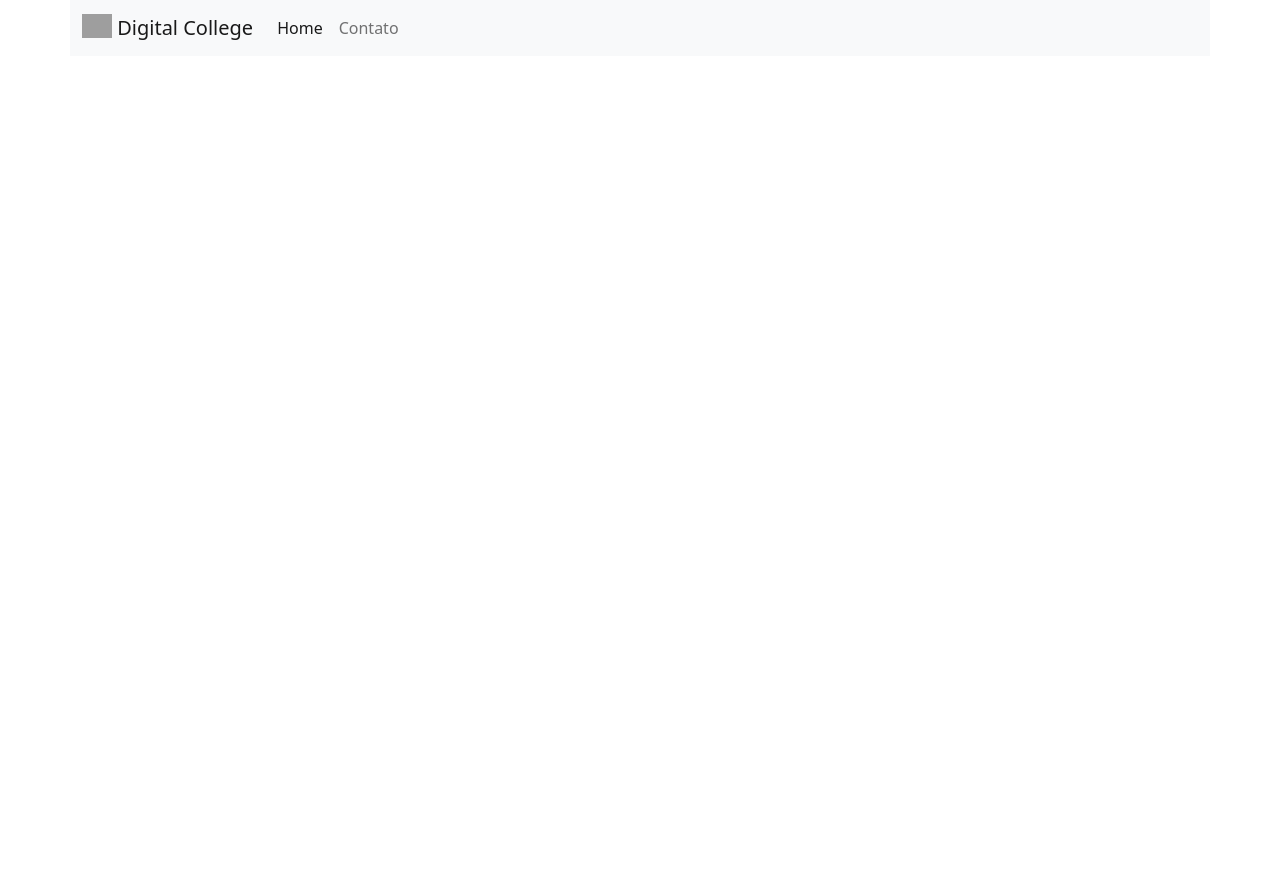
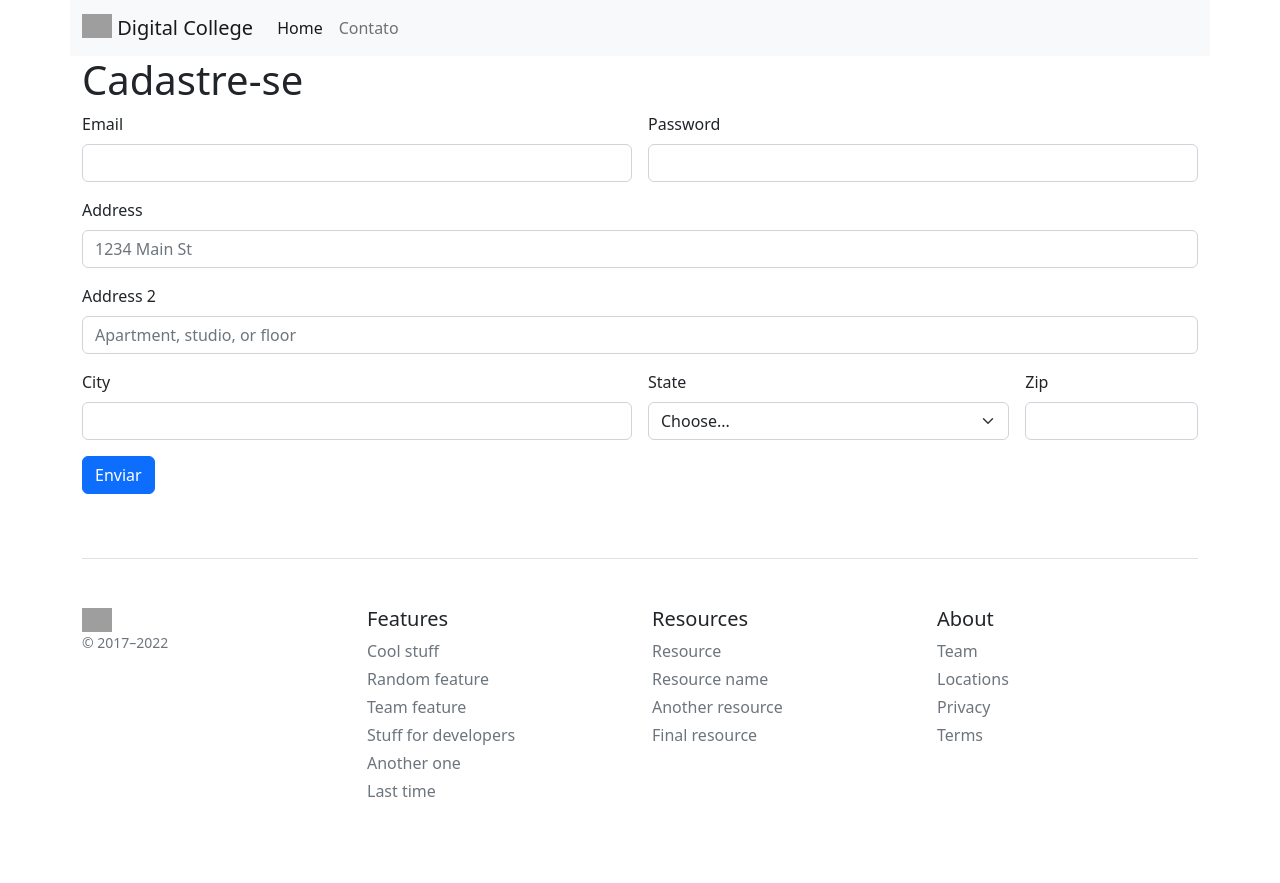
Before and after one commit to RafaelGadelhaSantiago/bootstrapsite, a plain HTML site: page contato.html in a window 1280 px wide. Before the commit the page ends 800 px from the top, so only its background shows below. Drawn offline with nearby package versions, Linux system fonts and the light colour scheme; grey boxes are pictures that could not be loaded.

Commit message:
Criação de Paginas

```diff
--- a/contato.html
+++ b/contato.html
@@ -1,21 +1,19 @@
-<!DOCTYPE html>
-<html lang="en">
+<!doctype html>
+<html lang="pt-br">
 
 <head>
-    <meta charset="UTF-8">
-    <meta http-equiv="X-UA-Compatible" content="IE=edge">
-    <meta name="viewport" content="width=device-width, initial-scale=1.0">
+    <meta charset="utf-8">
+    <meta name="viewport" content="width=device-width, initial-scale=1">
+    <title>Bootstrap demo</title>
     <link href="https://cdn.jsdelivr.net/npm/bootstrap@5.2.0-beta1/dist/css/bootstrap.min.css" rel="stylesheet"
         integrity="sha384-0evHe/X+R7YkIZDRvuzKMRqM+OrBnVFBL6DOitfPri4tjfHxaWutUpFmBp4vmVor" crossorigin="anonymous">
-    <title>Contact us</title>
 </head>
 
 <body>
     <!-- Inicio NAV -->
-
     <nav class="navbar navbar-expand-lg bg-light container">
         <div class="container-fluid">
-            <a class="navbar-brand" href="#">
+            <a class="navbar-brand" href="./index.html">
                 <img src="https://digitalcollege.com.br/curso/wp-content/uploads/2022/05/icone-d.png" alt="" width="30"
                     height="24" class="d-inline-block align-text-top">
                 Digital College</a>
@@ -34,9 +32,115 @@
                 </ul>
             </div>
         </div>
+    </nav>
 
-        <!-- Fim NAV -->
-    </nav>
+    <!-- Fim NAV -->
+
+    <!-- Inicio Form -->
+
+    <div class="container" sty>
+
+        <h1> Cadastre-se</h1>
+
+
+        <form class="row g-3">
+            <div class="col-md-6">
+                <label for="inputEmail4" class="form-label">Email</label>
+                <input type="email" class="form-control" id="inputEmail4">
+            </div>
+            <div class="col-md-6">
+                <label for="inputPassword4" class="form-label">Password</label>
+                <input type="password" class="form-control" id="inputPassword4">
+            </div>
+            <div class="col-12">
+                <label for="inputAddress" class="form-label">Address</label>
+                <input type="text" class="form-control" id="inputAddress" placeholder="1234 Main St">
+            </div>
+            <div class="col-12">
+                <label for="inputAddress2" class="form-label">Address 2</label>
+                <input type="text" class="form-control" id="inputAddress2" placeholder="Apartment, studio, or floor">
+            </div>
+            <div class="col-md-6">
+                <label for="inputCity" class="form-label">City</label>
+                <input type="text" class="form-control" id="inputCity">
+            </div>
+            <div class="col-md-4">
+                <label for="inputState" class="form-label">State</label>
+                <select id="inputState" class="form-select">
+                    <option selected>Choose...</option>
+                    <option>...</option>
+                </select>
+            </div>
+            <div class="col-md-2">
+                <label for="inputZip" class="form-label">Zip</label>
+                <input type="text" class="form-control" id="inputZip">
+            </div>
+
+            <div class="col-12">
+                <button type="submit" class="btn btn-primary">Enviar</button>
+            </div>
+        </form>
+    </div>
+    </div>
+
+    <!-- Fim Form -->
+
+    <!-- Inicio Pricing -->
+    <div class="container py-3">
+        <footer class="pt-4 my-md-5 pt-md-5 border-top">
+            <div class="row">
+                <div class="col-12 col-md">
+                    <img src="https://digitalcollege.com.br/curso/wp-content/uploads/2022/05/icone-d.png" alt=""
+                        width="30" height="24" class="d-inline-block align-text-top">
+                    <small class="d-block mb-3 text-muted">© 2017–2022</small>
+                </div>
+                <div class="col-6 col-md">
+                    <h5>Features</h5>
+                    <ul class="list-unstyled text-small">
+                        <li class="mb-1"><a class="link-secondary text-decoration-none" href="#">Cool stuff</a></li>
+                        <li class="mb-1"><a class="link-secondary text-decoration-none" href="#">Random feature</a>
+                        </li>
+                        <li class="mb-1"><a class="link-secondary text-decoration-none" href="#">Team feature</a>
+                        </li>
+                        <li class="mb-1"><a class="link-secondary text-decoration-none" href="#">Stuff for
+                                developers</a></li>
+                        <li class="mb-1"><a class="link-secondary text-decoration-none" href="#">Another one</a>
+                        </li>
+                        <li class="mb-1"><a class="link-secondary text-decoration-none" href="#">Last time</a></li>
+                    </ul>
+                </div>
+                <div class="col-6 col-md">
+                    <h5>Resources</h5>
+                    <ul class="list-unstyled text-small">
+                        <li class="mb-1"><a class="link-secondary text-decoration-none" href="#">Resource</a></li>
+                        <li class="mb-1"><a class="link-secondary text-decoration-none" href="#">Resource name</a>
+                        </li>
+                        <li class="mb-1"><a class="link-secondary text-decoration-none" href="#">Another
+                                resource</a></li>
+                        <li class="mb-1"><a class="link-secondary text-decoration-none" href="#">Final resource</a>
+                        </li>
+                    </ul>
+                </div>
+                <div class="col-6 col-md">
+                    <h5>About</h5>
+                    <ul class="list-unstyled text-small">
+                        <li class="mb-1"><a class="link-secondary text-decoration-none" href="#">Team</a></li>
+                        <li class="mb-1"><a class="link-secondary text-decoration-none" href="#">Locations</a></li>
+                        <li class="mb-1"><a class="link-secondary text-decoration-none" href="#">Privacy</a></li>
+                        <li class="mb-1"><a class="link-secondary text-decoration-none" href="#">Terms</a></li>
+                    </ul>
+                </div>
+            </div>
+        </footer>
+    </div>
+    <!-- Fim Pricing -->
+    </div>
+    <!-- Fim Carousel -->
+
+    <script src="https://cdn.jsdelivr.net/npm/bootstrap@5.2.0-beta1/dist/js/bootstrap.bundle.min.js"
+        integrity="sha384-pprn3073KE6tl6bjs2QrFaJGz5/SUsLqktiwsUTF55Jfv3qYSDhgCecCxMW52nD2"
+        crossorigin="anonymous"></script>
+
 </body>
 
 </html>
```
Also changed, not shown: index.html (+3 -2 lines).
